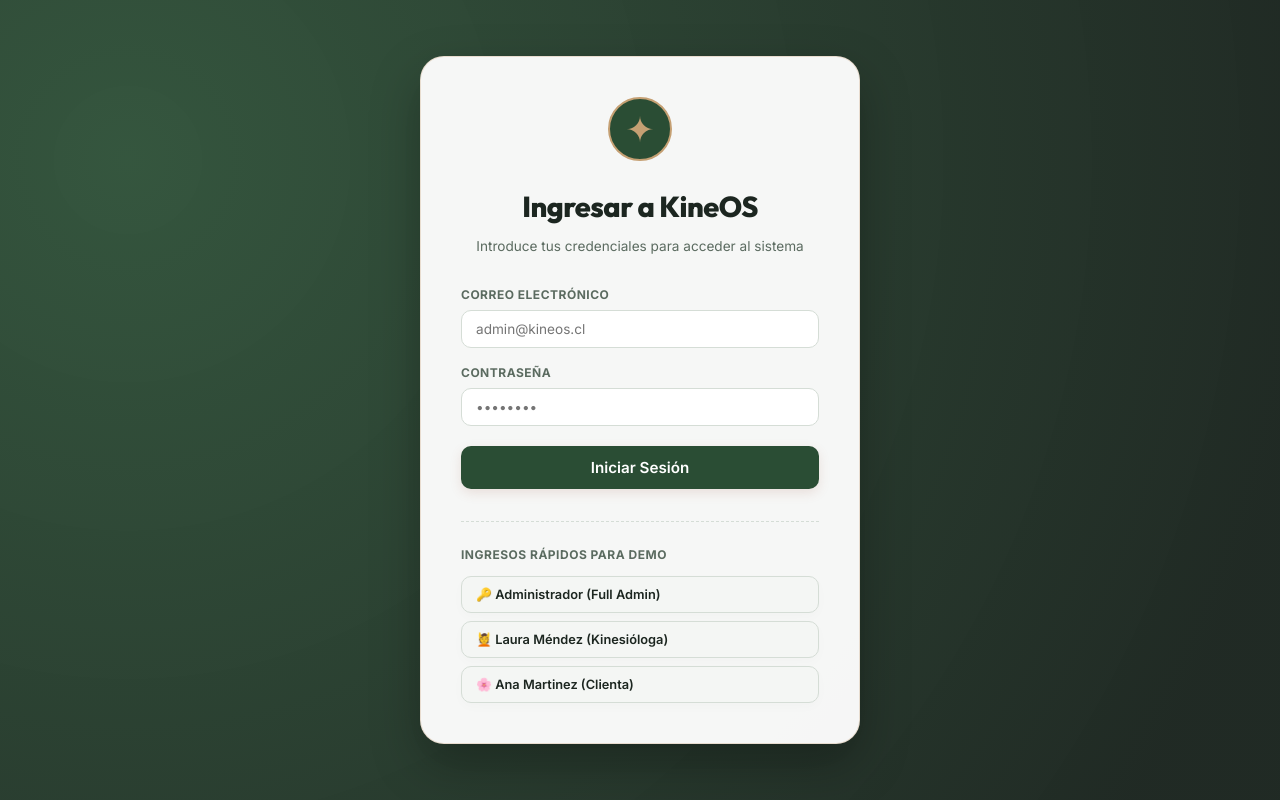
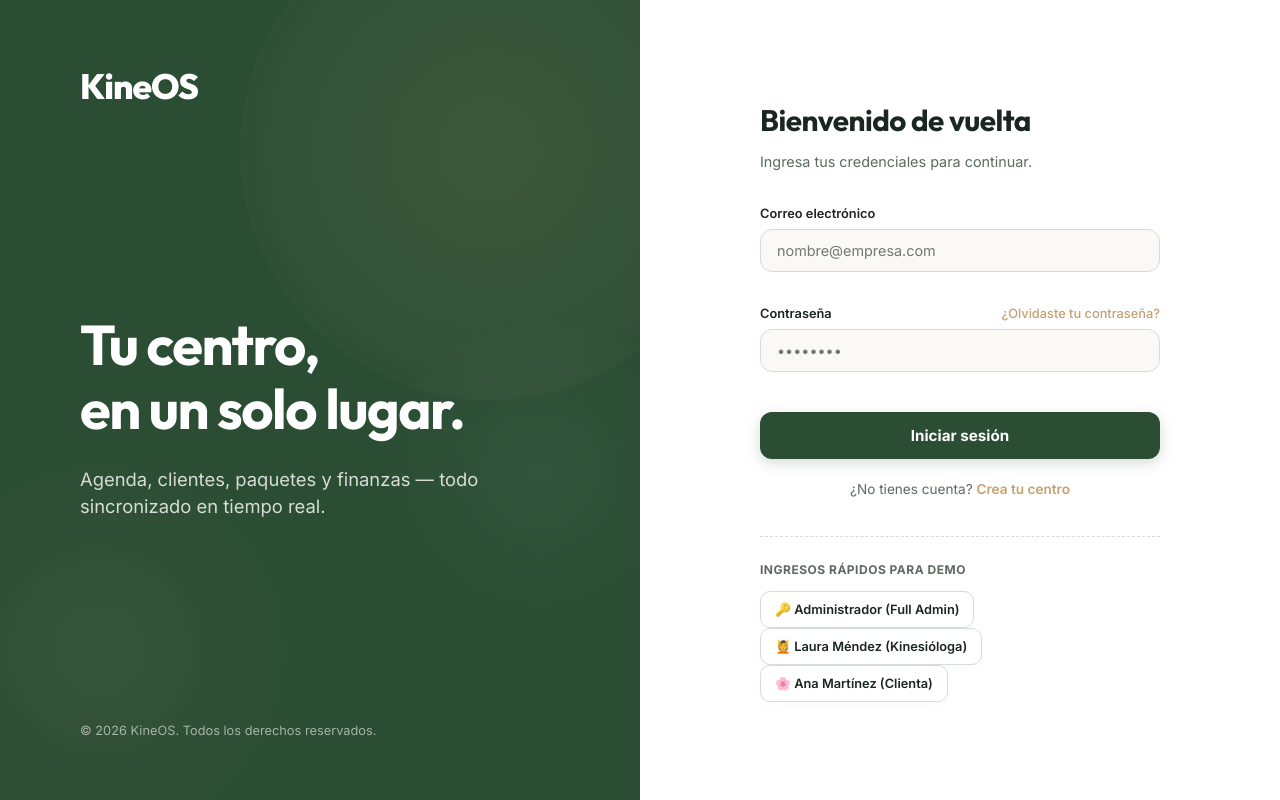
Before and after one commit to blosttt/kineos, a website built with Vite: page index.html in a window 1280 px wide. Built offline with nearby package versions, Linux system fonts and the light colour scheme.

Commit message:
Update login page design: split layout with brand panel styled in Forest Green & Gold

```diff
--- a/index.css
+++ b/index.css
@@ -2375,113 +2375,235 @@
   gap: 8px;
 }
 
-/* --- LOGIN SCREEN STYLES --- */
+/* --- LOGIN SCREEN SPLIT LAYOUT STYLES --- */
 .login-screen-wrapper {
   position: fixed;
   top: 0; left: 0; right: 0; bottom: 0;
-  background: radial-gradient(circle at 10% 20%, rgba(42, 77, 52, 0.95) 0%, rgba(28, 38, 32, 0.98) 90%);
+  display: flex;
+  flex-direction: row;
+  z-index: 9999;
+  background-color: var(--card-bg);
+  overflow: hidden;
+}
+
+/* Left Showcase Panel */
+.login-left-panel {
+  flex: 1;
+  background-color: var(--primary-terracotta); /* Forest Green #2A4D34 */
+  color: var(--bg-cream);
+  display: flex;
+  flex-direction: column;
+  justify-content: space-between;
+  padding: 60px 80px;
+  position: relative;
+  overflow: hidden;
+}
+
+/* Ambient translucent circle overlays for gold/green spa luxury vibe */
+.login-ambient-circle {
+  position: absolute;
+  border-radius: 50%;
+  background: radial-gradient(circle, rgba(197, 160, 115, 0.12) 0%, rgba(197, 160, 115, 0.04) 70%, rgba(255, 255, 255, 0) 100%);
+  pointer-events: none;
+}
+
+.circle-1 {
+  width: 500px;
+  height: 500px;
+  top: -100px;
+  right: -100px;
+}
+
+.circle-2 {
+  width: 400px;
+  height: 400px;
+  bottom: -50px;
+  left: -100px;
+  background: radial-gradient(circle, rgba(197, 160, 115, 0.08) 0%, rgba(255,255,255,0) 80%);
+}
+
+.circle-3 {
+  width: 300px;
+  height: 300px;
+  top: 40%;
+  right: -50px;
+  background: radial-gradient(circle, rgba(255, 255, 255, 0.04) 0%, rgba(255,255,255,0) 80%);
+}
+
+.login-left-logo {
+  font-family: var(--font-title);
+  font-size: 2.2rem;
+  font-weight: 800;
+  color: var(--card-bg);
+  letter-spacing: -1px;
+  z-index: 2;
+  position: relative;
+}
+
+.login-left-content {
+  max-width: 500px;
+  z-index: 2;
+  position: relative;
+}
+
+.login-left-title {
+  font-family: var(--font-title);
+  font-size: 3.5rem;
+  font-weight: 700;
+  line-height: 1.15;
+  color: var(--card-bg);
+  margin-bottom: 24px;
+  letter-spacing: -1.5px;
+}
+
+.login-left-subtitle {
+  font-size: 1.15rem;
+  line-height: 1.5;
+  color: rgba(244, 246, 244, 0.85); /* cream with opacity */
+  font-weight: 400;
+}
+
+.login-left-footer {
+  font-size: 0.8rem;
+  color: rgba(244, 246, 244, 0.6);
+  z-index: 2;
+  position: relative;
+}
+
+/* Right Form Panel */
+.login-right-panel {
+  width: 50%;
+  max-width: 650px;
+  min-width: 450px;
+  background-color: var(--card-bg);
   display: flex;
   align-items: center;
   justify-content: center;
-  z-index: 9999;
-  padding: 20px;
-  backdrop-filter: blur(10px);
-}
-
-.login-card {
-  background: rgba(255, 255, 255, 0.96);
-  border: 1px solid rgba(197, 160, 115, 0.3);
-  border-radius: 24px;
-  width: 440px;
-  max-width: 100%;
-  padding: 40px;
-  text-align: center;
-  box-shadow: 0 20px 50px rgba(0, 0, 0, 0.3);
-  transform: translateY(0);
-  transition: transform 0.3s ease, box-shadow 0.3s ease;
-}
-
-.login-card:hover {
-  transform: translateY(-5px);
-  box-shadow: 0 25px 60px rgba(0, 0, 0, 0.35);
-}
-
-.login-logo-circle {
-  width: 64px;
-  height: 64px;
-  background-color: var(--primary-terracotta);
-  color: var(--secondary-peach);
-  font-size: 2.2rem;
-  border-radius: 50%;
-  display: inline-flex;
-  align-items: center;
-  justify-content: center;
-  margin-bottom: 24px;
-  box-shadow: 0 8px 20px rgba(42, 77, 52, 0.2);
-  border: 2px solid var(--secondary-peach);
-  animation: pulseGold 3s infinite ease-in-out;
-}
-
-@keyframes pulseGold {
-  0% { box-shadow: 0 0 0 0 rgba(197, 160, 115, 0.4); }
-  70% { box-shadow: 0 0 0 12px rgba(197, 160, 115, 0); }
-  100% { box-shadow: 0 0 0 0 rgba(197, 160, 115, 0); }
-}
-
-.login-title {
+  padding: 60px;
+  overflow-y: auto;
+}
+
+.login-right-content {
+  width: 100%;
+  max-width: 400px;
+}
+
+.login-right-title {
   font-family: var(--font-title);
-  font-size: 1.8rem;
-  font-weight: 800;
+  font-size: 1.85rem;
+  font-weight: 700;
   color: var(--text-primary);
   margin-bottom: 8px;
   letter-spacing: -0.5px;
 }
 
-.login-subtitle {
+.login-right-subtitle {
+  font-size: 0.9rem;
+  color: var(--text-muted);
+  margin-bottom: 32px;
+}
+
+.login-form-element {
+  display: flex;
+  flex-direction: column;
+  gap: 16px;
+}
+
+.login-label {
+  font-size: 0.8rem !important;
+  font-weight: 600 !important;
+  color: var(--text-primary) !important;
+  text-transform: none !important;
+  letter-spacing: normal !important;
+}
+
+.login-input {
+  border-radius: 12px !important;
+  border-color: var(--border-light) !important;
+  padding: 12px 16px !important;
+  font-size: 0.9rem !important;
+  background-color: #FAF9F6 !important;
+}
+
+.login-input:focus {
+  background-color: var(--card-bg) !important;
+  border-color: var(--primary-terracotta) !important;
+}
+
+.login-forgot-link {
+  font-size: 0.8rem;
+  color: var(--secondary-peach); /* Champagne Gold link */
+  font-weight: 500;
+  transition: var(--transition-fast);
+}
+
+.login-forgot-link:hover {
+  color: var(--primary-terracotta);
+  text-decoration: underline;
+}
+
+.btn-login-submit {
+  width: 100%;
+  justify-content: center !important;
+  padding: 14px !important;
+  font-size: 0.95rem !important;
+  border-radius: 12px !important;
+  font-weight: 700 !important;
+  background-color: var(--primary-terracotta) !important;
+  box-shadow: 0 4px 14px rgba(42, 77, 52, 0.2) !important;
+}
+
+.btn-login-submit:hover {
+  background-color: var(--primary-terracotta-hover) !important;
+}
+
+.login-signup-link-wrap {
+  margin-top: 20px;
+  text-align: center;
   font-size: 0.85rem;
   color: var(--text-muted);
-  margin-bottom: 30px;
-  line-height: 1.4;
-}
-
-/* Demo logins helper styles */
-.demo-logins-section {
-  margin-top: 32px;
+}
+
+.login-signup-link {
+  color: var(--secondary-peach); /* Gold link */
+  font-weight: 600;
+  transition: var(--transition-fast);
+}
+
+.login-signup-link:hover {
+  color: var(--primary-terracotta);
+  text-decoration: underline;
+}
+
+/* Demo logins container adjustments for split layout */
+.login-right-panel .demo-logins-section {
+  margin-top: 36px;
   border-top: 1px dashed var(--border-light);
   padding-top: 24px;
-  text-align: left;
-}
-
-.demo-login-title {
-  display: block;
+}
+
+.login-right-panel .demo-login-title {
   font-size: 0.75rem;
   font-weight: 700;
   color: var(--text-muted);
   text-transform: uppercase;
   letter-spacing: 0.5px;
   margin-bottom: 12px;
-}
-
-.demo-buttons-grid {
-  display: flex;
-  flex-direction: column;
-  gap: 8px;
-}
-
-.btn-demo-login {
-  width: 100%;
-  justify-content: flex-start !important;
+  display: block;
+}
+
+.login-right-panel .btn-demo-login {
+  border-radius: 10px !important;
+  padding: 10px 14px !important;
   font-size: 0.8rem !important;
-  padding: 10px 14px !important;
-  background-color: var(--bg-cream) !important;
-  border: 1px solid var(--border-light) !important;
-  color: var(--text-primary) !important;
-  border-radius: 10px;
-  transition: all 0.2s ease;
-}
-
-.btn-demo-login:hover {
-  background-color: var(--accent-peach-light) !important;
-  border-color: var(--secondary-peach) !important;
-  transform: translateX(4px);
-}
+}
+
+@media (max-width: 900px) {
+  .login-left-panel {
+    display: none;
+  }
+  .login-right-panel {
+    width: 100%;
+    max-width: 100%;
+  }
+}
--- a/index.html
+++ b/index.html
@@ -17,24 +17,53 @@
 
   <!-- Login Container (Overlay fullscreen when logged out) -->
   <div id="login-view" class="login-screen-wrapper">
-    <div class="login-card">
-      <div class="login-logo-circle">✦</div>
-      <h2 class="login-title">Ingresar a KineOS</h2>
-      <p class="login-subtitle">Introduce tus credenciales para acceder al sistema</p>
+    <!-- Left panel (Brand showcase) -->
+    <div class="login-left-panel">
+      <!-- Ambient Circle overlays for visual depth -->
+      <div class="login-ambient-circle circle-1"></div>
+      <div class="login-ambient-circle circle-2"></div>
+      <div class="login-ambient-circle circle-3"></div>
 
-      <form id="form-login">
+      <div class="login-left-logo">KineOS</div>
+
+      <div class="login-left-content">
+        <h1 class="login-left-title">Tu centro,<br>en un solo lugar.</h1>
+        <p class="login-left-subtitle">Agenda, clientes, paquetes y finanzas — todo sincronizado en tiempo real.</p>
+      </div>
+
+      <div class="login-left-footer">
+        © 2026 KineOS. Todos los derechos reservados.
+      </div>
+    </div>
+
+    <!-- Right panel (Login form) -->
+    <div class="login-right-panel">
+      <div class="login-right-content">
+        <h2 class="login-right-title">Bienvenido de vuelta</h2>
+        <p class="login-right-subtitle">Ingresa tus credenciales para continuar.</p>
+
+        <form id="form-login" class="login-form-element">
           <div class="form-group" style="text-align: left;">
-          <label for="login-email">Correo Electrónico</label>
-          <input type="email" id="login-email" class="form-control" placeholder="admin@kineos.cl" required>
+            <label for="login-email" class="login-label">Correo electrónico</label>
+            <input type="email" id="login-email" class="form-control login-input" placeholder="nombre@empresa.com" required>
           </div>
-        <div class="form-group" style="margin-bottom:20px; text-align: left;">
-          <label for="login-pass">Contraseña</label>
-          <input type="password" id="login-pass" class="form-control" placeholder="••••••••" required>
+
+          <div class="form-group" style="margin-bottom: 24px; text-align: left;">
+            <div style="display: flex; justify-content: space-between; align-items: center; margin-bottom: 6px;">
+              <label for="login-pass" class="login-label" style="margin-bottom: 0;">Contraseña</label>
+              <a href="#" class="login-forgot-link" onclick="alert('Funcionalidad de recuperación en desarrollo para KineOS.')">¿Olvidaste tu contraseña?</a>
             </div>
-        <button type="submit" class="btn btn-primary" style="width:100%; justify-content:center; padding:12px; font-size:0.95rem;">
-          Iniciar Sesión
+            <input type="password" id="login-pass" class="form-control login-input" placeholder="••••••••" required>
+          </div>
+
+          <button type="submit" class="btn btn-primary btn-login-submit">
+            Iniciar sesión
           </button>
         </form>
+
+        <div class="login-signup-link-wrap">
+          ¿No tienes cuenta? <a href="#" class="login-signup-link" onclick="alert('Funcionalidad de registro en desarrollo para KineOS.')">Crea tu centro</a>
+        </div>
 
         <!-- Quick Demo Logins Helper -->
         <div class="demo-logins-section">
@@ -47,8 +76,9 @@
               💆 Laura Méndez (Kinesióloga)
             </button>
             <button class="btn btn-secondary btn-demo-login" data-email="ana@kineos.cl" data-pass="ana">
-            🌸 Ana Martinez (Clienta)
+              🌸 Ana Martínez (Clienta)
             </button>
+          </div>
         </div>
       </div>
     </div>
```
Lines whose indentation alone changed are shown as unchanged.
